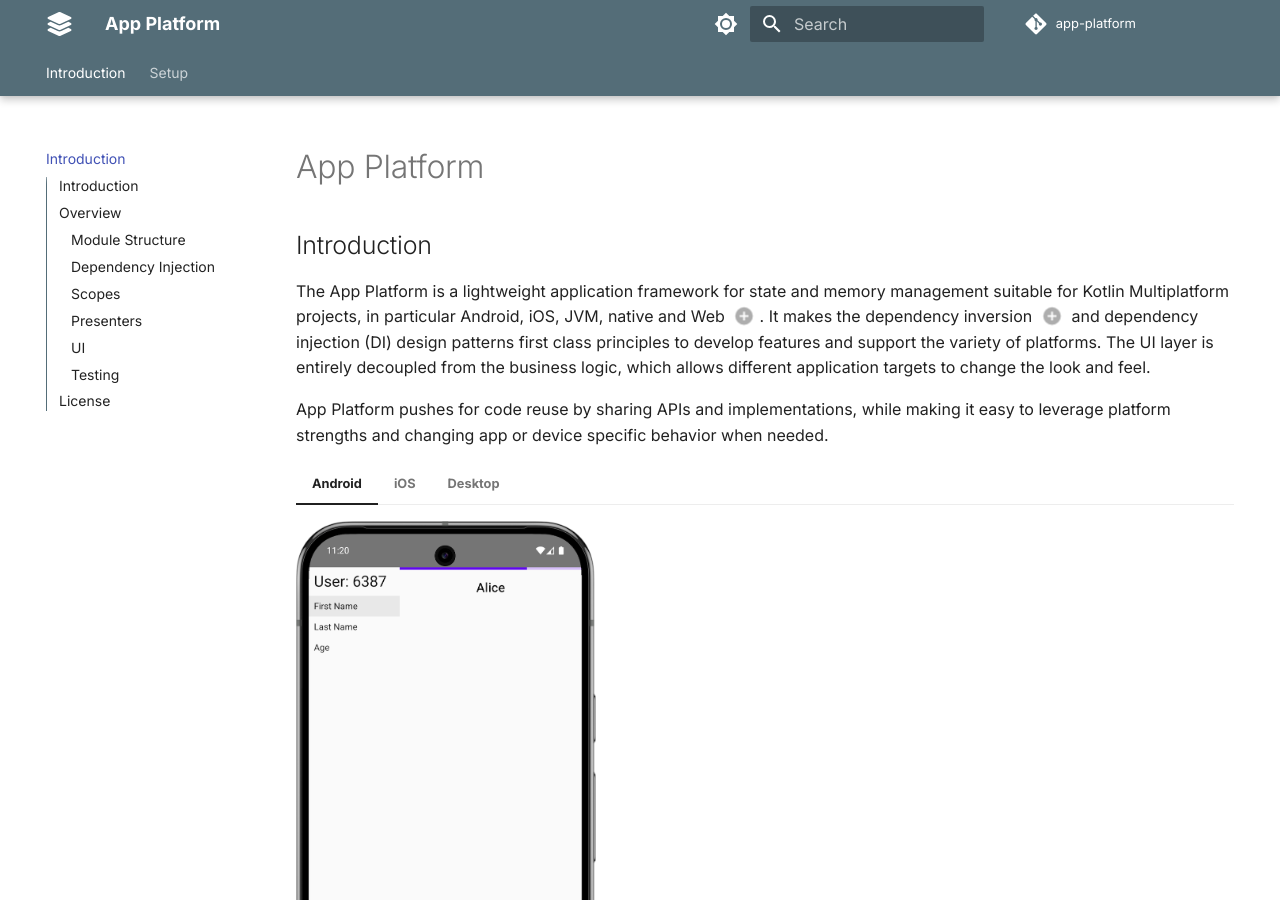
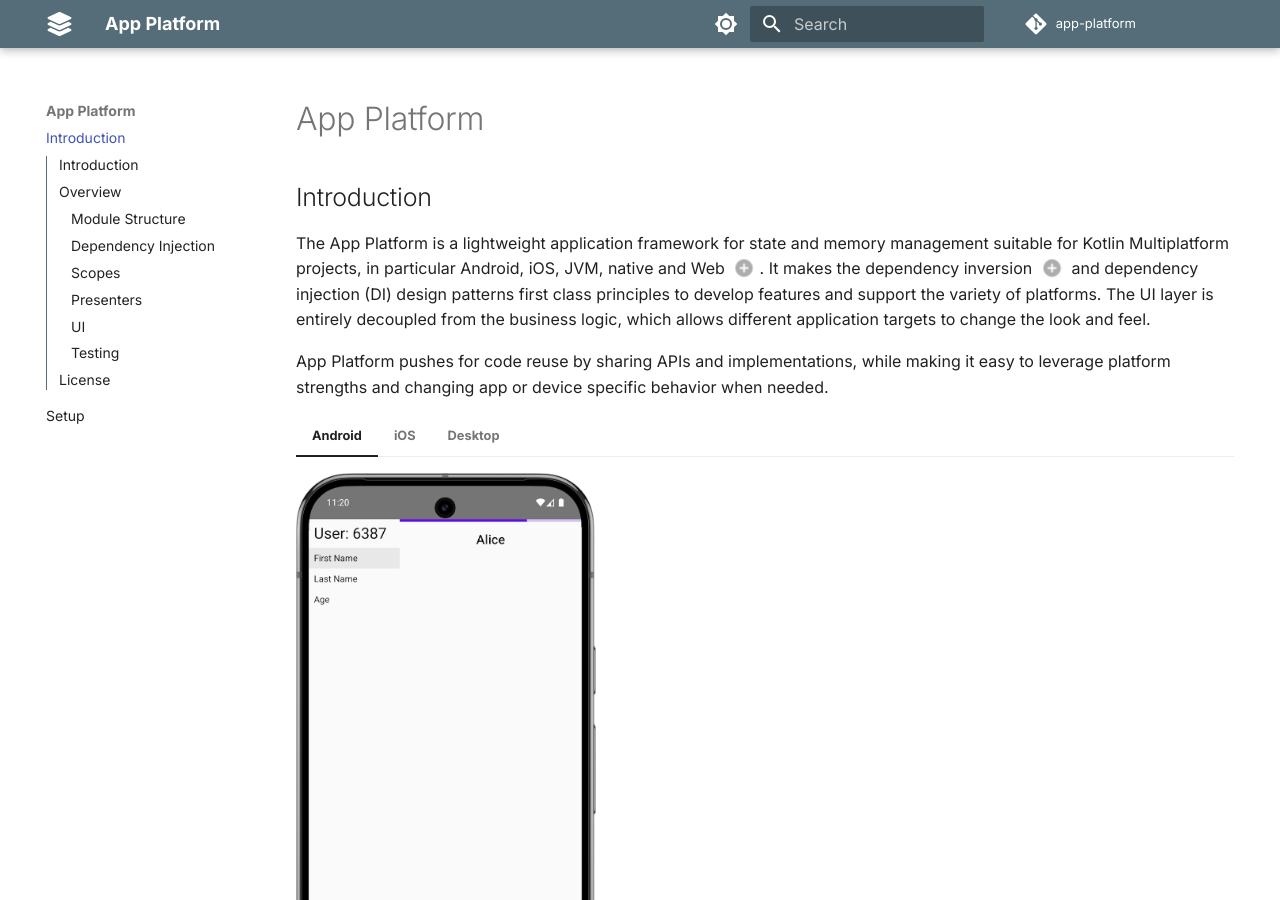
Before and after one commit to amzn/app-platform, an MkDocs documentation site: the page built from docs/index.md, in a window 1280 px wide and 900 px high. Built offline with MkDocs 1.6.1 and Material for MkDocs 9.7.7, drawn with Linux system fonts in a browser that asks for light colours; comment, search, counter and statistics services are not loaded; some of the changed lines change nothing that is shown.

Commit message:
More documentation updates.

```diff
--- a/docs/index.md
+++ b/docs/index.md
@@ -19,10 +19,10 @@ platform strengths and changing app or device specific behavior when needed.
     ![Android screenshot](images/Android.png){ width="300" }
 
 === "iOS"
-    ![iOS screenshot](images/iOS.png){ width="400" }
+    ![iOS screenshot](images/iOS.png){ width="300" }
 
 === "Desktop"
-    ![Desktop screenshot](images/Desktop.png){ width="500" }
+    ![Desktop screenshot](images/Desktop.png){ width="300" }
 
 ## Overview
 
--- a/mkdocs.yml
+++ b/mkdocs.yml
@@ -34,8 +34,8 @@ theme:
     - content.code.copy
     - content.code.select
     - content.tooltips
-    - navigation.tabs
-    - navigation.tabs.sticky
+    #- navigation.tabs
+    #- navigation.tabs.sticky
     - navigation.top
     - toc.follow
     - toc.integrate
```
